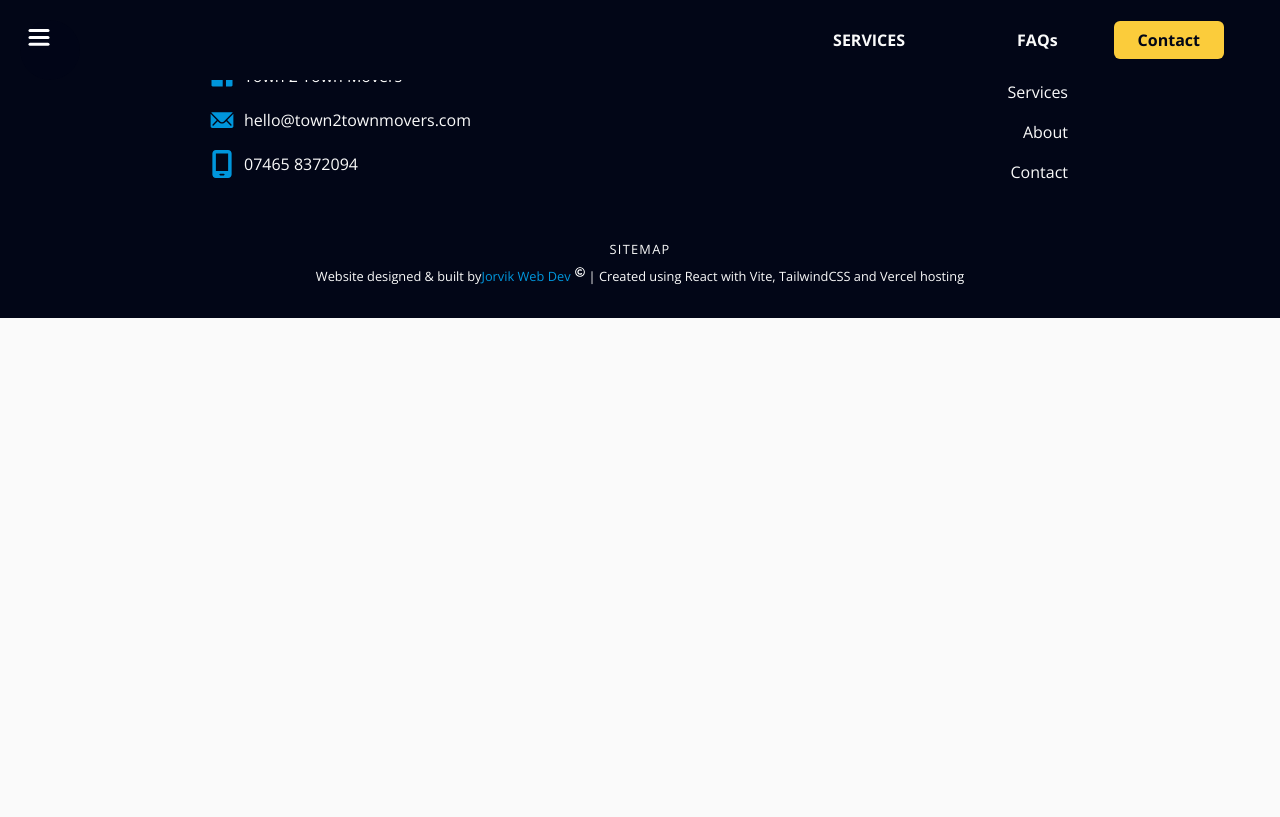
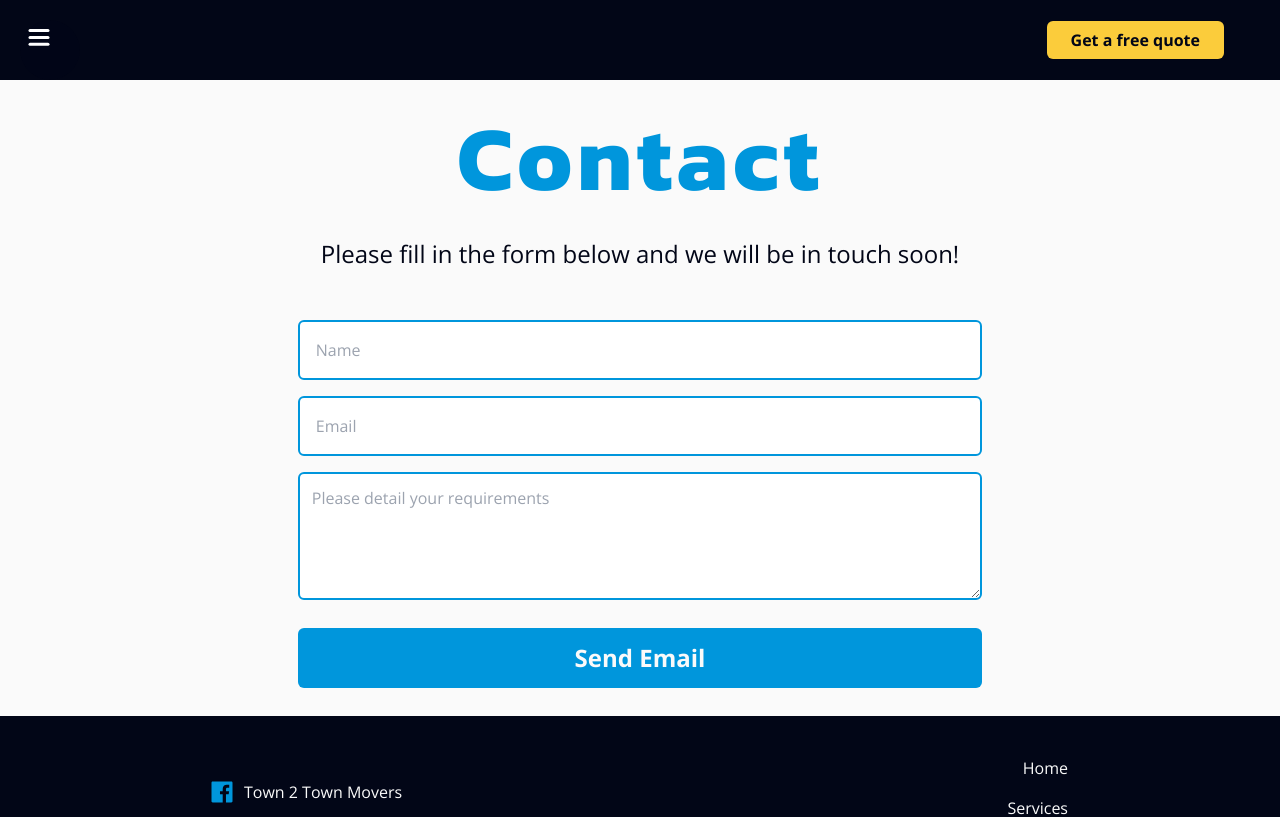
Before and after one commit to hannahf86/town-movers, a React (Vite) app: page /contact in a window 1280 px wide. Shown: the top 817 px of the page. Built offline with nearby package versions, Linux system fonts and the light colour scheme.

Commit message:
responsive design updated

```diff
--- a/src/Layouts/RootNav.jsx
+++ b/src/Layouts/RootNav.jsx
@@ -108,14 +108,16 @@ const RootNav = () => {
       {/* DESKTOP NAV */}
       <nav className={desktopStyles.nav}>
         {/* LINKS */}
-        <Link to="services" className={desktopStyles.link}>
+        {/* <Link to="services" className={desktopStyles.link}>
           SERVICES
         </Link>
         <Link to="about" className={desktopStyles.link}>
           FAQs
+        </Link> */}
+
+        <Link to="contact" className={desktopStyles.button}>
+          Get a free quote
         </Link>
-
-        <Link className={desktopStyles.button}>Contact</Link>
       </nav>
 
       <main>
--- a/src/Pages/About.jsx
+++ b/src/Pages/About.jsx
@@ -7,9 +7,10 @@ import { Link } from "react-router-dom";
 const About = () => {
   // STYLES
   const mobileStyles = {
-    background: "flex flex-col md:hidden relative bg-white pt-28",
+    background: "flex flex-col  relative bg-white pt-28",
     titleContainer: "text-center ",
-    title: "text-center text-5xl text-accent font-bold tracking-wider mb-8",
+    title:
+      "text-center text-5xl text-accent font-bold tracking-wider mb-8 lg:my-12",
     subtitle: "text-black font-bold text-lg my-4 pt-8 text-center mx-6",
     cTAContainer:
       "flex flex-col justify-center bg-accent w-full px-6 py-6 mt-12",
@@ -25,7 +26,7 @@ const About = () => {
       {/* ------- MOBILE ------- */}
       <div className={mobileStyles.background}>
         <h1 className={mobileStyles.title}>About Us</h1>
-        <p className="mx-8 text-base md:text-md md:mx-12 text-justify">
+        <p className="mx-8 text-base md:text-md md:mx-12 lg:mx-40 text-justify">
           Welcome to <strong className="text-accent">Town 2 Town Movers</strong>
           , York’s most reliable and friendly man with a van service! <br />
           <br />
--- a/src/Pages/Contact.jsx
+++ b/src/Pages/Contact.jsx
@@ -42,13 +42,14 @@ const Contact = () => {
 
   // STYLES
   const mobileStyles = {
-    background: "flex flex-col md:hidden relative bg-white pt-28",
+    background: "flex flex-col relative bg-white pt-28",
     titleContainer: "",
     title: "text-center text-5xl text-accent font-bold tracking-wider mb-8",
     tagline: "text-black my-4 text-center mx-6 text-base",
-    form: "p-4 w-full mt-4 flex flex-col justify-center ",
-    input: "py-4 pl-4 border rounded-md mx-auto mb-4 w-5/6 ",
-    message: "py-3 pl-3 border h-32 rounded-md mx-auto mb-4 h-28 w-5/6",
+    form: "p-4 w-full md:w-4/6 m-auto mt-4 flex flex-col justify-center ",
+    input: "py-4 pl-4 border-2 border-accent rounded-md mx-auto mb-4 w-5/6 ",
+    message:
+      "py-3 pl-3 border-2 border-accent h-32 rounded-md mx-auto mb-4 h-28 w-5/6",
     button:
       "bg-accent text-white font-bold text-center text-base px-8 w-5/6 py-3 my-3 rounded-md hover:outline outline-4 outline-offset-4 outline-accent self-center",
   };
--- a/src/Pages/Landing.jsx
+++ b/src/Pages/Landing.jsx
@@ -40,7 +40,7 @@ const Landing = () => {
 
         {/* CALL TO ACTION */}
         <div className="flex justify-center ">
-          <Link to="../contact">
+          <Link to="/contact">
             <button className={styles.button}>Book</button>
           </Link>
         </div>
```
